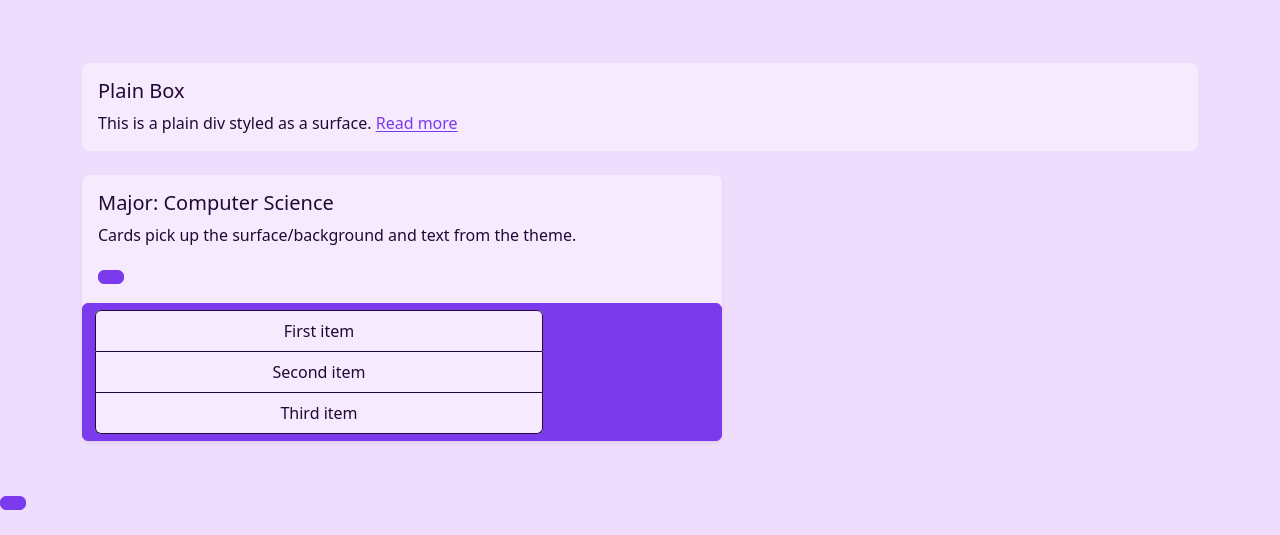
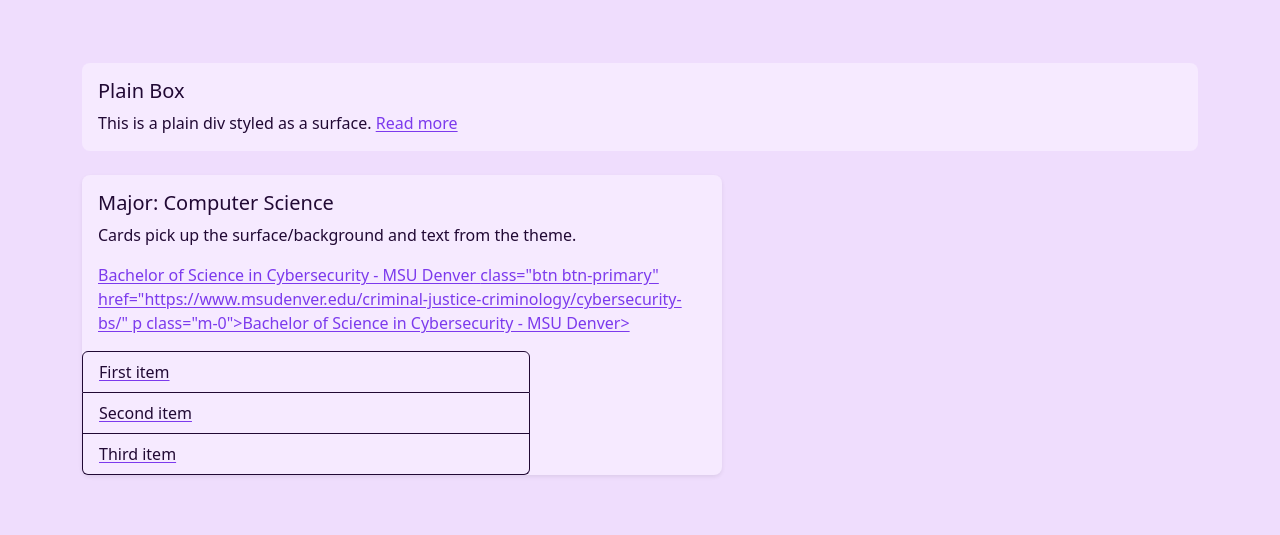
Before and after one commit to angelAb107/Website-Portfolio, a plain HTML site: page index.html in a window 1280 px wide. Shown: the part 265-800 px from the top of the page. Drawn offline with nearby package versions, Linux system fonts and the light colour scheme.

Commit message:
Update index.html

```diff
--- a/index.html
+++ b/index.html
@@ -41,7 +41,12 @@
             <div class="card-body">
                 <h4 class="card-title h5">Major: Computer Science</h4>
                 <p class="card-text">Cards pick up the surface/background and text from the theme.</p>
-                <a class="btn btn-primary" href="https://www.msudenver.edu/criminal-justice-criminology/cybersecurity-bs/">
+                <a  p class="m-0">Bachelor of Science in Cybersecurity - MSU Denver <a href="https://www.msudenver.edu/criminal-justice-criminology/cybersecurity-bs/"
+
+        </div>
+
+        <!-- List group -->class="btn btn-primary" href="https://www.msudenver.edu/criminal-justice-criminology/cybersecurity-bs/" p class="m-0">Bachelor of Science in Cybersecurity - MSU Denver>
+
         </div>
 
         <!-- List group -->
```
